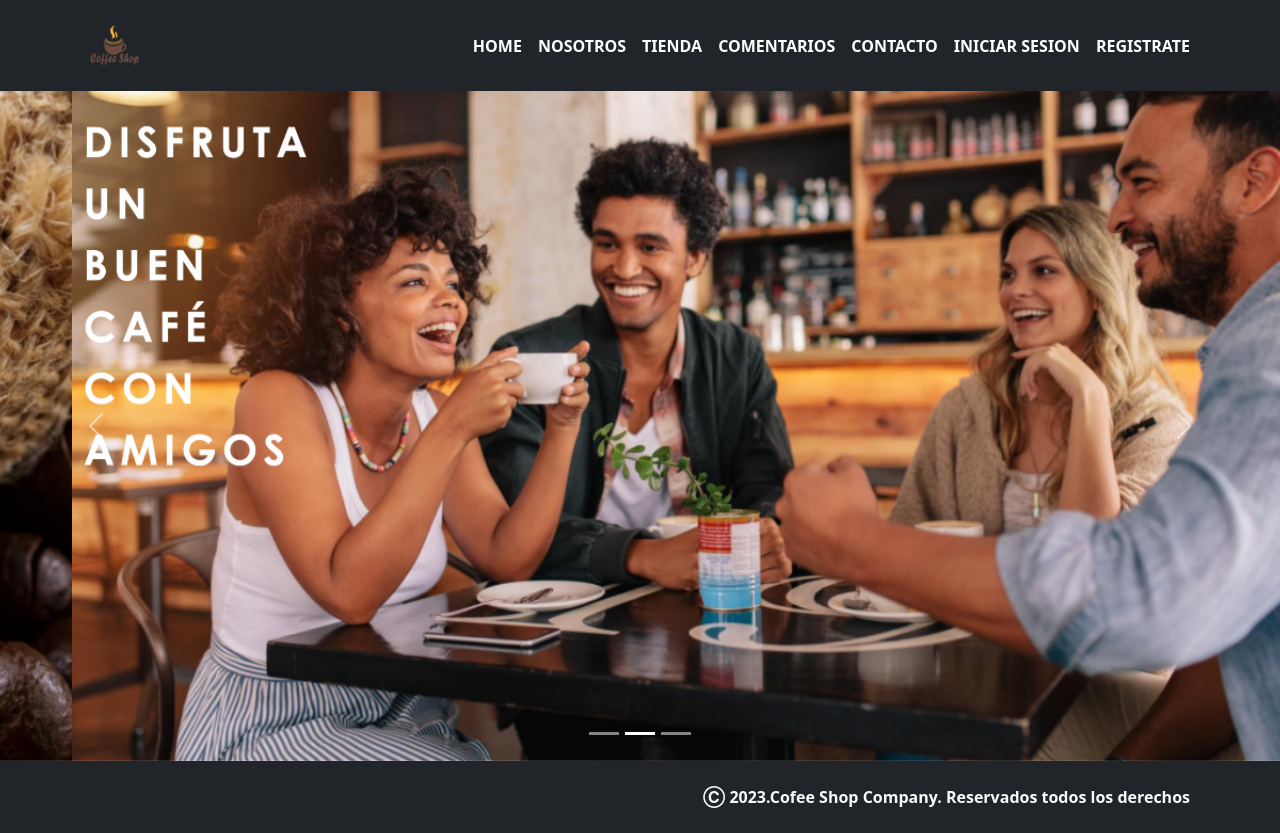
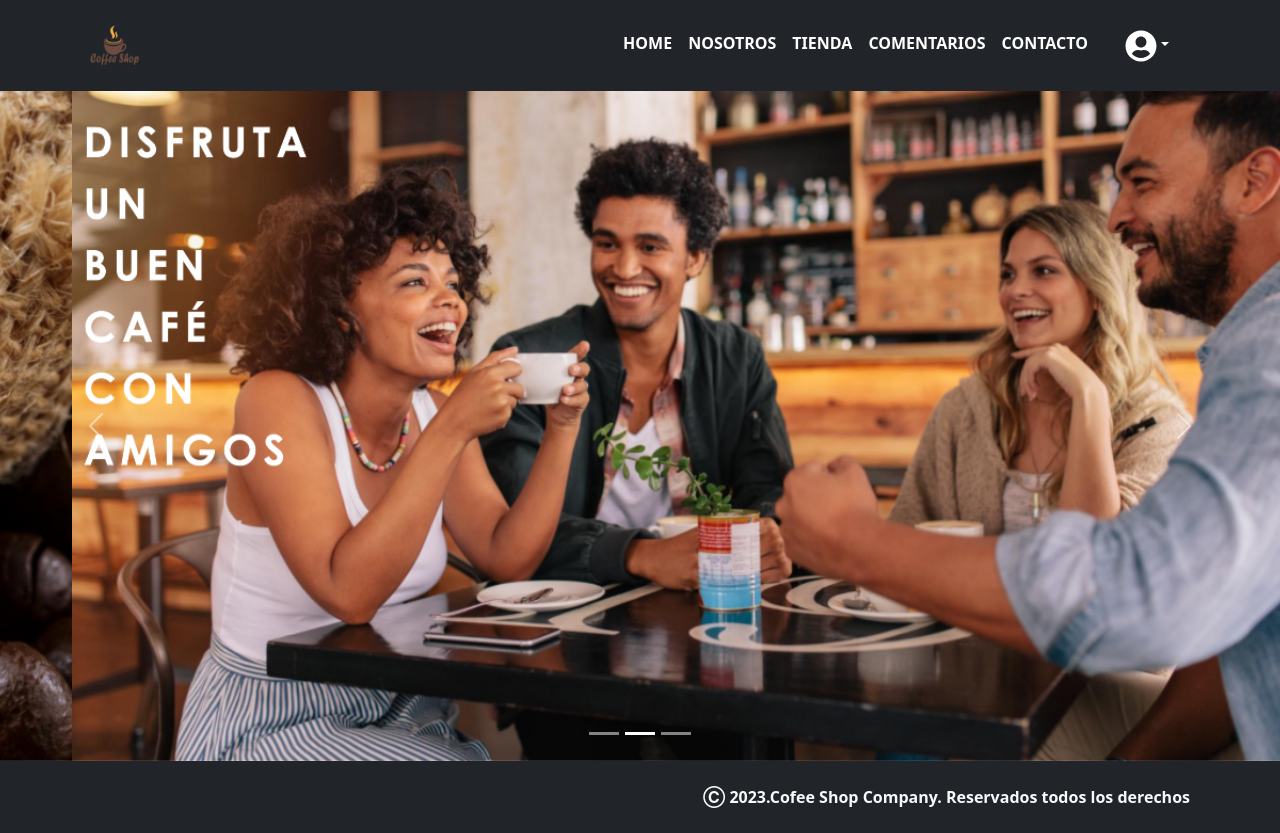
Before and after one commit to dmunoz80/CoffeShop-ProyectoFinal, a React (Create React App) app: page / in a window 1280 px wide. Built offline with nearby package versions, Linux system fonts and the light colour scheme.

Commit message:
se agrega icono de usuario

```diff
--- a/src/components/Navbar.jsx
+++ b/src/components/Navbar.jsx
@@ -1,11 +1,12 @@
 import 'bootstrap/dist/css/bootstrap.min.css';
 import React from 'react';
-import {Container, Navbar, Nav, Form} from 'react-bootstrap';
+import {Container, Navbar, Nav, Form, Dropdown} from 'react-bootstrap';
 import { NavLink } from 'react-router-dom';
 import { useContext } from 'react';
 import Context from '../Context';
 import logo from '../assets/images/navbar-logo.png';
 import { FaShoppingCart } from "react-icons/fa";
+import { FaUserCircle } from "react-icons/fa";
 
 function NavigationBar({title, withLinks, withCart, withSearch}) {
   const { total,buscar, busqueda } = useContext(Context);
@@ -22,10 +23,22 @@ function NavigationBar({title, withLinks, withCart, withSearch}) {
             <NavLink to='/Tienda' className='text-decoration-none p-2 text-white with-zoom'>TIENDA</NavLink>
             <NavLink to='/' className='text-decoration-none p-2 text-white with-zoom'>COMENTARIOS</NavLink>
             <NavLink to='/Contacto' className='text-decoration-none p-2 text-white with-zoom'>CONTACTO</NavLink>
-            <NavLink to='/Registre' className='text-decoration-none p-2 text-white with-zoom'>INICIAR SESION</NavLink>
-            <NavLink to='/Login' className='text-decoration-none p-2 text-white with-zoom'>REGISTRATE</NavLink>
+
+      <Dropdown className='mx-3'>
+        <Dropdown.Toggle variant="dark" id="dropdown-basic">
+        <FaUserCircle size={'2em'}/>
+        </Dropdown.Toggle>
+        <Dropdown.Menu>
+        <Dropdown.Item>
+          <NavLink to='/Registre' className='text-decoration-none text-dark'>INICIAR SESION</NavLink>
+        </Dropdown.Item>
+        <Dropdown.Item>
+          <NavLink to='/Login' className='text-decoration-none text-dark'>REGISTRATE</NavLink>
+        </Dropdown.Item>
+        </Dropdown.Menu>
+      </Dropdown>
+
           </Nav>
-
       }
       {title &&
         <h1 className='mx-auto'>{title}</h1>
```
